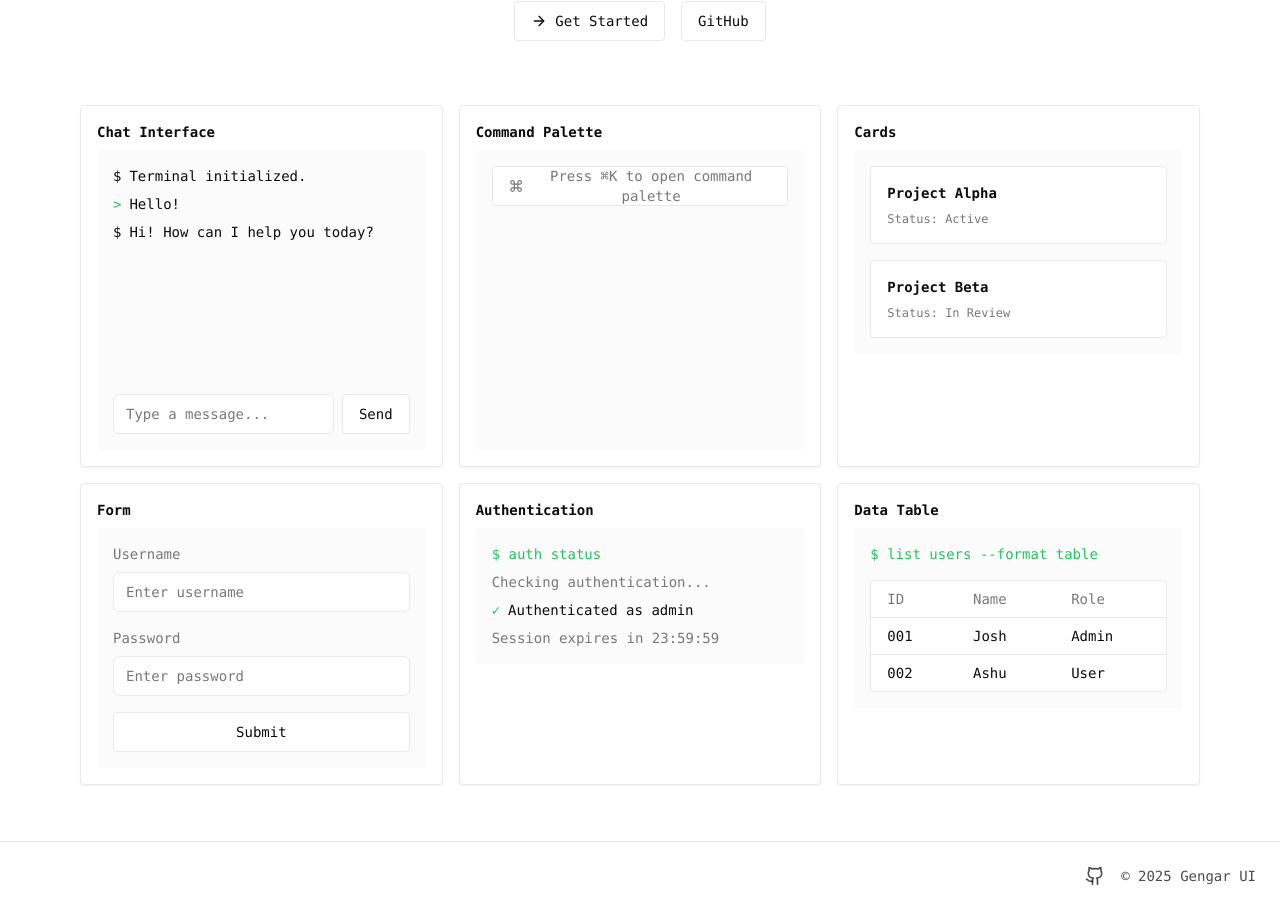
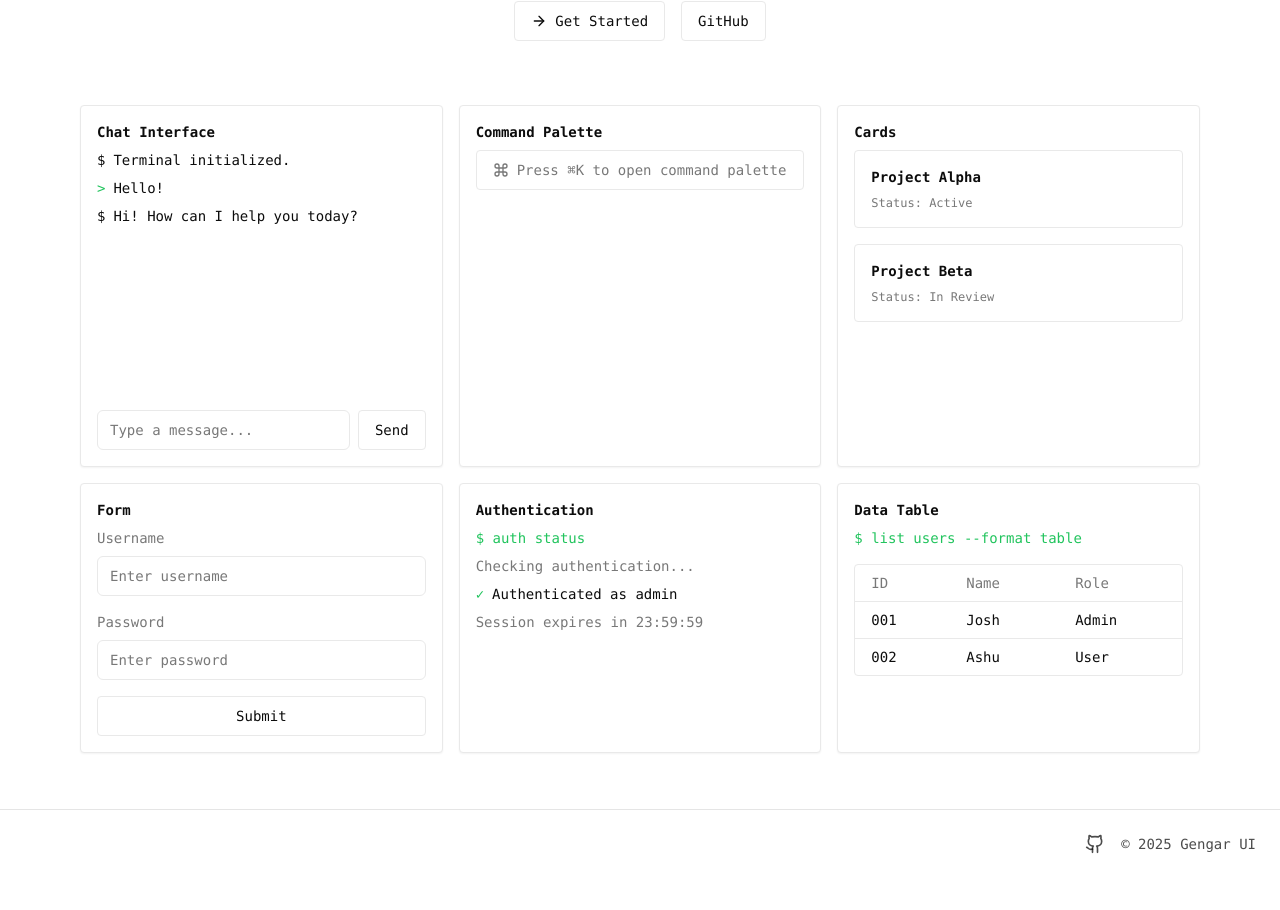
Before and after one commit to dancer/Gengar, a Next.js app: page / in a window 1280 px wide. Shown: the part 360-1270 px from the top of the page. After the commit the page ends 1238 px from the top, so only its background shows below. Built offline with nearby package versions, Linux system fonts and the light colour scheme.

Commit message:
updated ui

```diff
--- a/components/examples/authentication.tsx
+++ b/components/examples/authentication.tsx
@@ -1,6 +1,5 @@
 export function ExampleAuthentication() {
   return (
-    <div className="bg-muted/40 rounded-sm p-4">
     <div className="space-y-2 font-mono text-sm">
       <div className="text-[hsl(var(--terminal-green))]">$ auth status</div>
       <div className="text-muted-foreground">Checking authentication...</div>
@@ -10,6 +9,5 @@ export function ExampleAuthentication() {
       </div>
       <div className="text-muted-foreground">Session expires in 23:59:59</div>
     </div>
-    </div>
   )
 }
--- a/components/examples/cards.tsx
+++ b/components/examples/cards.tsx
@@ -1,20 +1,18 @@
 export function ExampleCards() {
   return (
-    <div className="bg-muted/40 rounded-sm p-4">
     <div className="grid gap-4">
-        <div className="rounded-sm bg-background border border-border p-4">
+      <div className="rounded-sm border border-border p-4">
         <h4 className="text-sm font-semibold text-foreground">Project Alpha</h4>
         <p className="mt-2 text-xs text-muted-foreground">
           Status: Active
         </p>
       </div>
-        <div className="rounded-sm bg-background border border-border p-4">
+      <div className="rounded-sm border border-border p-4">
         <h4 className="text-sm font-semibold text-foreground">Project Beta</h4>
         <p className="mt-2 text-xs text-muted-foreground">
           Status: In Review
         </p>
       </div>
     </div>
-    </div>
   )
 }
--- a/components/examples/chat.tsx
+++ b/components/examples/chat.tsx
@@ -13,7 +13,7 @@ export function ExampleChat() {
   ])
 
   return (
-    <div className="h-[300px] flex flex-col bg-muted/40 rounded-sm p-4">
+    <div className="h-[300px] flex flex-col">
       <div className="flex-1 overflow-auto space-y-2">
         {messages.map((message, i) => (
           <div key={i} className="text-sm">
@@ -25,8 +25,8 @@ export function ExampleChat() {
         ))}
       </div>
       <div className="mt-4 flex gap-2">
-        <Input placeholder="Type a message..." className="flex-1 bg-background" />
-        <Button variant="outline" className="bg-background hover:bg-muted">Send</Button>
+        <Input placeholder="Type a message..." className="flex-1" />
+        <Button variant="outline">Send</Button>
       </div>
     </div>
   )
--- a/components/examples/command.tsx
+++ b/components/examples/command.tsx
@@ -9,10 +9,10 @@ export function ExampleCommand() {
   const [isOpen, setIsOpen] = useState(false)
 
   return (
-    <div className="h-[300px] flex flex-col bg-muted/40 rounded-sm p-4">
+    <div className="h-[300px] flex flex-col">
       <Button
         variant="outline"
-        className="w-full justify-start text-sm text-muted-foreground bg-background hover:bg-muted"
+        className="w-full justify-start text-sm text-muted-foreground"
         onClick={() => setIsOpen(true)}
       >
         <Command className="mr-2 h-4 w-4" />
@@ -20,8 +20,8 @@ export function ExampleCommand() {
       </Button>
       {isOpen && (
         <div className="mt-4 space-y-2">
-          <Input placeholder="Type a command..." className="bg-background" />
-          <div className="text-sm bg-background rounded-sm border border-border">
+          <Input placeholder="Type a command..." />
+          <div className="text-sm rounded-sm border border-border">
             <div className="px-3 py-1.5 hover:bg-muted cursor-pointer text-foreground">Open...</div>
             <div className="px-3 py-1.5 hover:bg-muted cursor-pointer text-foreground">Save</div>
             <div className="px-3 py-1.5 hover:bg-muted cursor-pointer text-foreground">Close</div>
--- a/components/examples/data-table.tsx
+++ b/components/examples/data-table.tsx
@@ -1,8 +1,8 @@
 export function ExampleDataTable() {
   return (
-    <div className="font-mono text-sm bg-muted/40 rounded-sm p-4">
+    <div className="font-mono text-sm">
       <div className="mb-4 text-[hsl(var(--terminal-green))]">$ list users --format table</div>
-      <div className="bg-background rounded-sm border border-border">
+      <div className="rounded-sm border border-border">
         <table className="w-full">
           <thead>
             <tr className="text-left border-b border-border">
--- a/components/examples/form.tsx
+++ b/components/examples/form.tsx
@@ -3,18 +3,16 @@ import { Input } from '@/components/ui/input'
 
 export function ExampleForm() {
   return (
-    <div className="bg-muted/40 rounded-sm p-4">
     <div className="space-y-4">
       <div>
         <label className="text-sm text-muted-foreground block mb-2">Username</label>
-          <Input placeholder="Enter username" className="bg-background" />
+        <Input placeholder="Enter username" />
       </div>
       <div>
         <label className="text-sm text-muted-foreground block mb-2">Password</label>
-          <Input type="password" placeholder="Enter password" className="bg-background" />
+        <Input type="password" placeholder="Enter password" />
       </div>
-        <Button className="w-full bg-background hover:bg-muted">Submit</Button>
-      </div>
+      <Button className="w-full">Submit</Button>
     </div>
   )
 }
```
Lines whose indentation alone changed are shown as unchanged.
